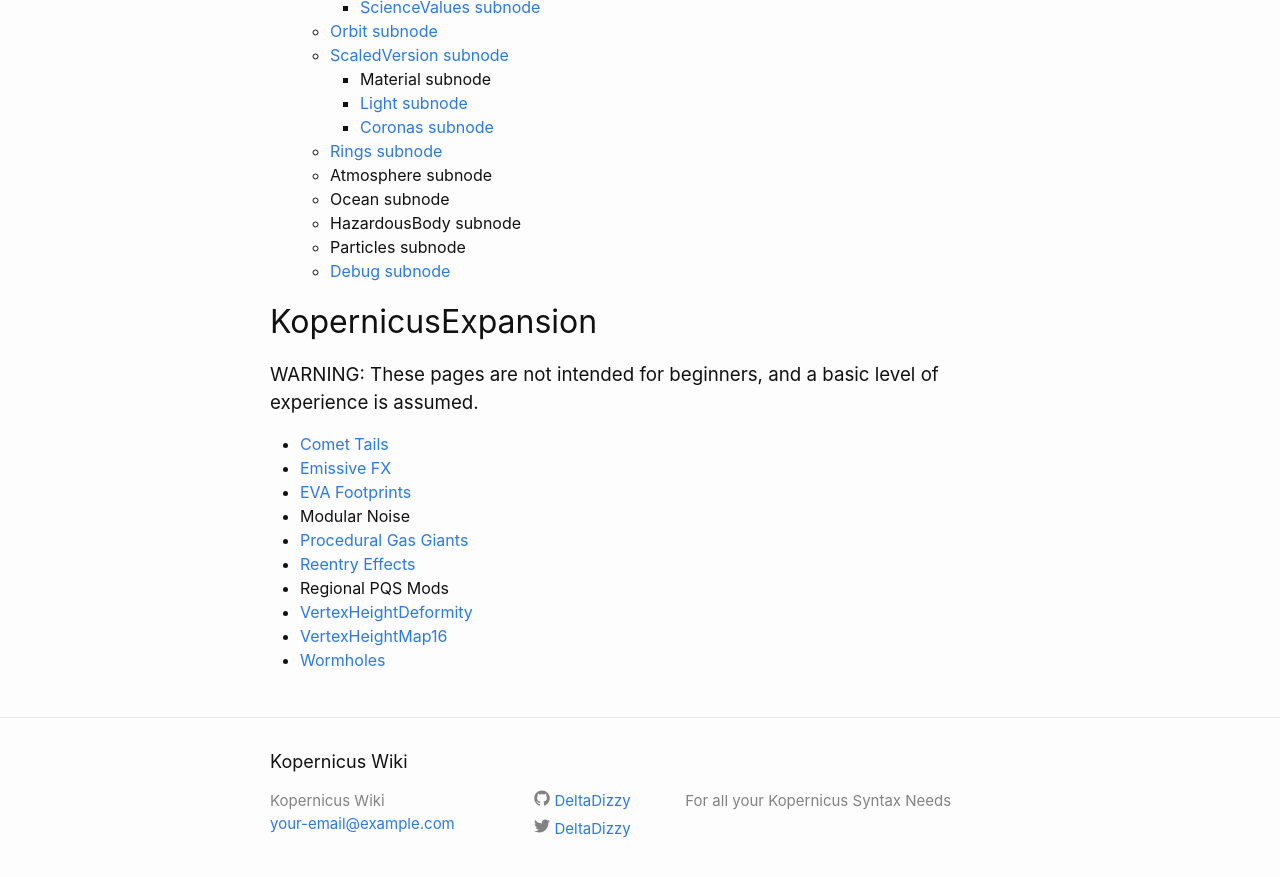
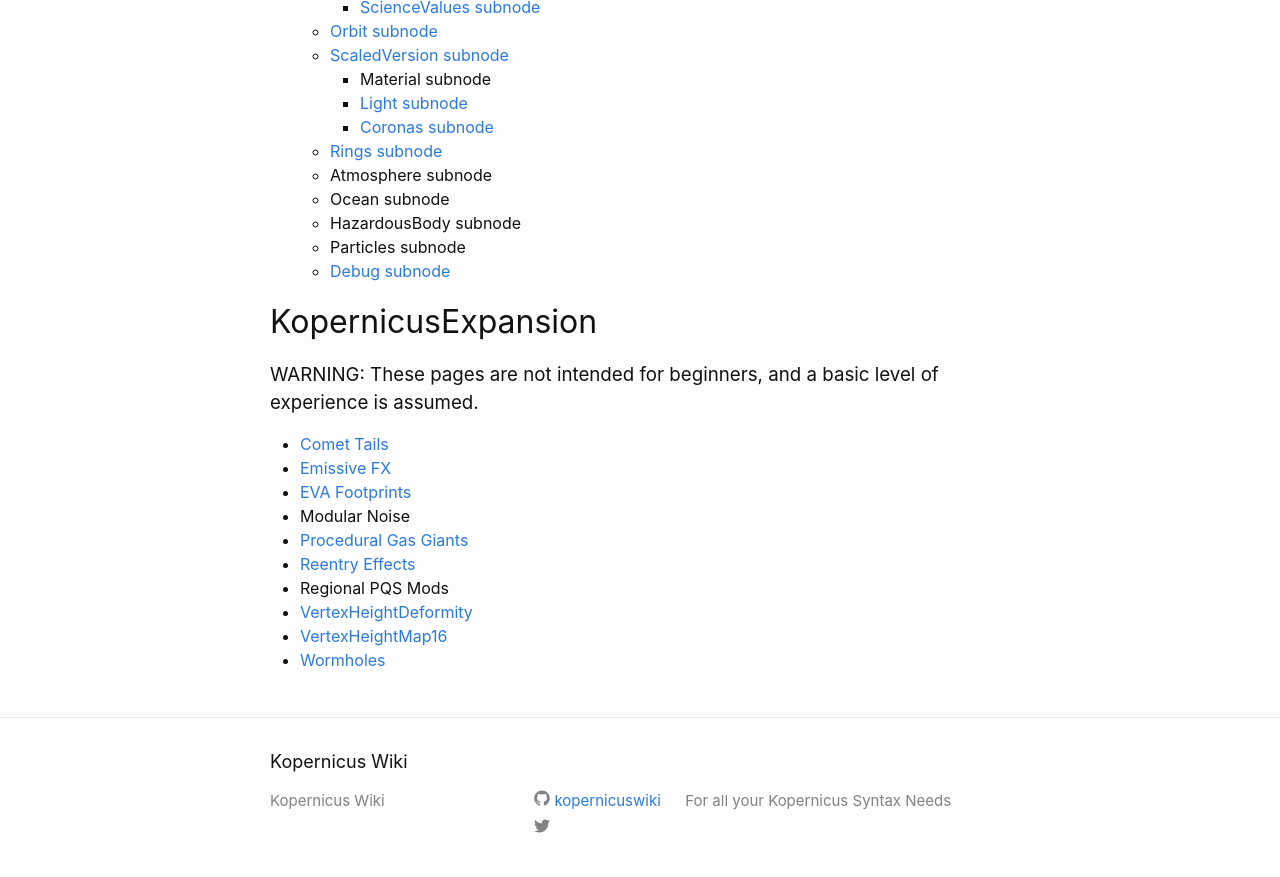
Before and after one commit to Kopernicus/wiki, a Jekyll site: the page built from index.md, in a window 1280 px wide and 900 px high, scrolled down 983 px. Shown: the top 877 px of the window. Built offline with Jekyll 4.4.1, drawn with Linux system fonts in a browser that asks for light colours.

Commit message:
Update _config.yml

```diff
--- a/_config.yml
+++ b/_config.yml
@@ -14,12 +14,12 @@
 # You can create any custom variable you would like, and they will be accessible
 # in the templates via {{ site.myvariable }}.
 title: Kopernicus Wiki
-email: your-email@example.com
+email: ""
 description: For all your Kopernicus Syntax Needs
 baseurl: "/wiki" # the subpath of your site, e.g. /blog
 url: "" # the base hostname & protocol for your site, e.g. http://example.com
-twitter_username: DeltaDizzy
-github_username:  DeltaDizzy
+twitter_username: ""
+github_username:  kopernicuswiki
 header_pages: main/ConfigNodes.md, main/datatypes.md, main/Body.md, main/Template.md, main/Properties.md, main/Orbit.md, main/ScaledVersion.md, main/Rings.md
 
 # Build settings
```
